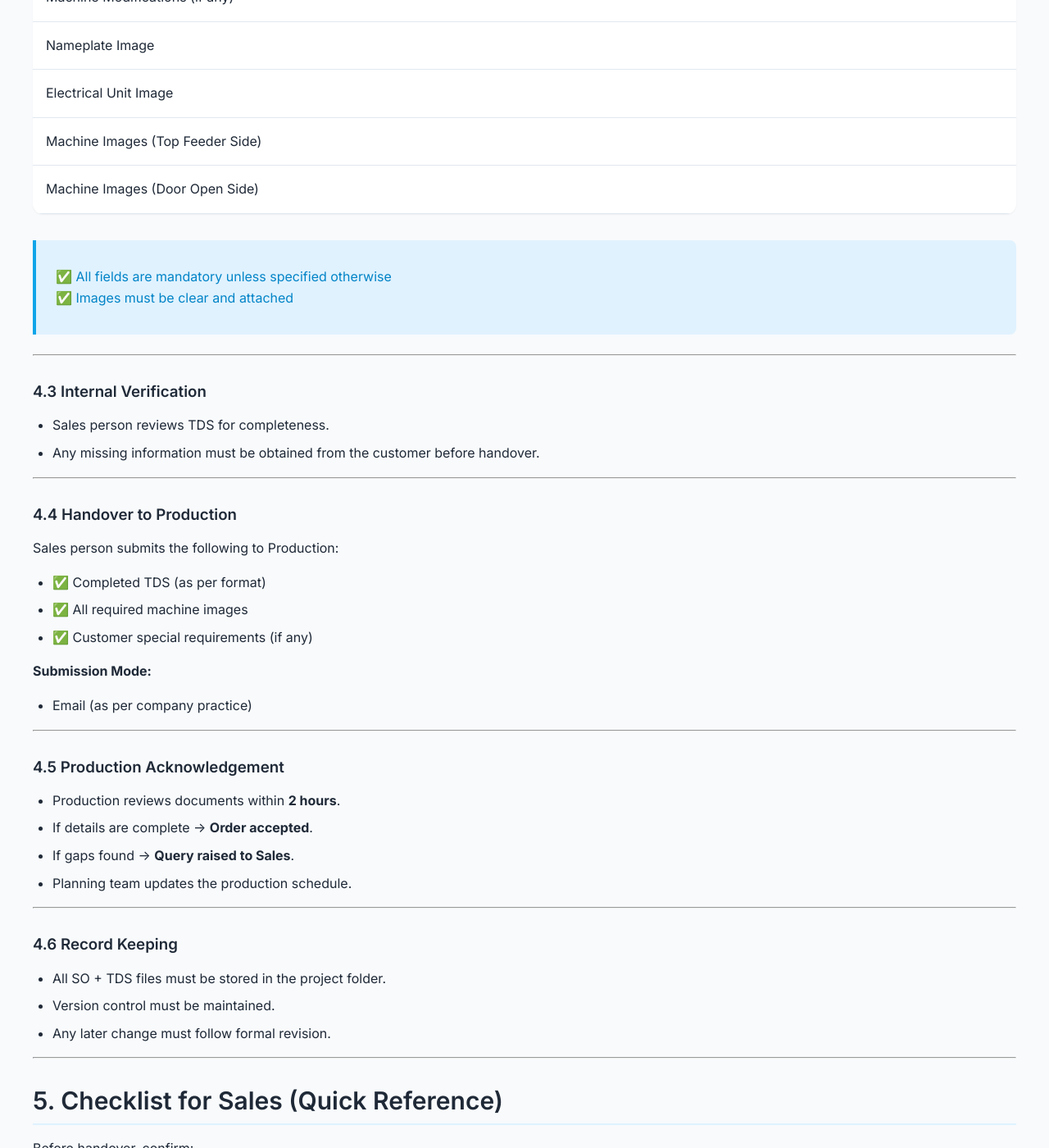
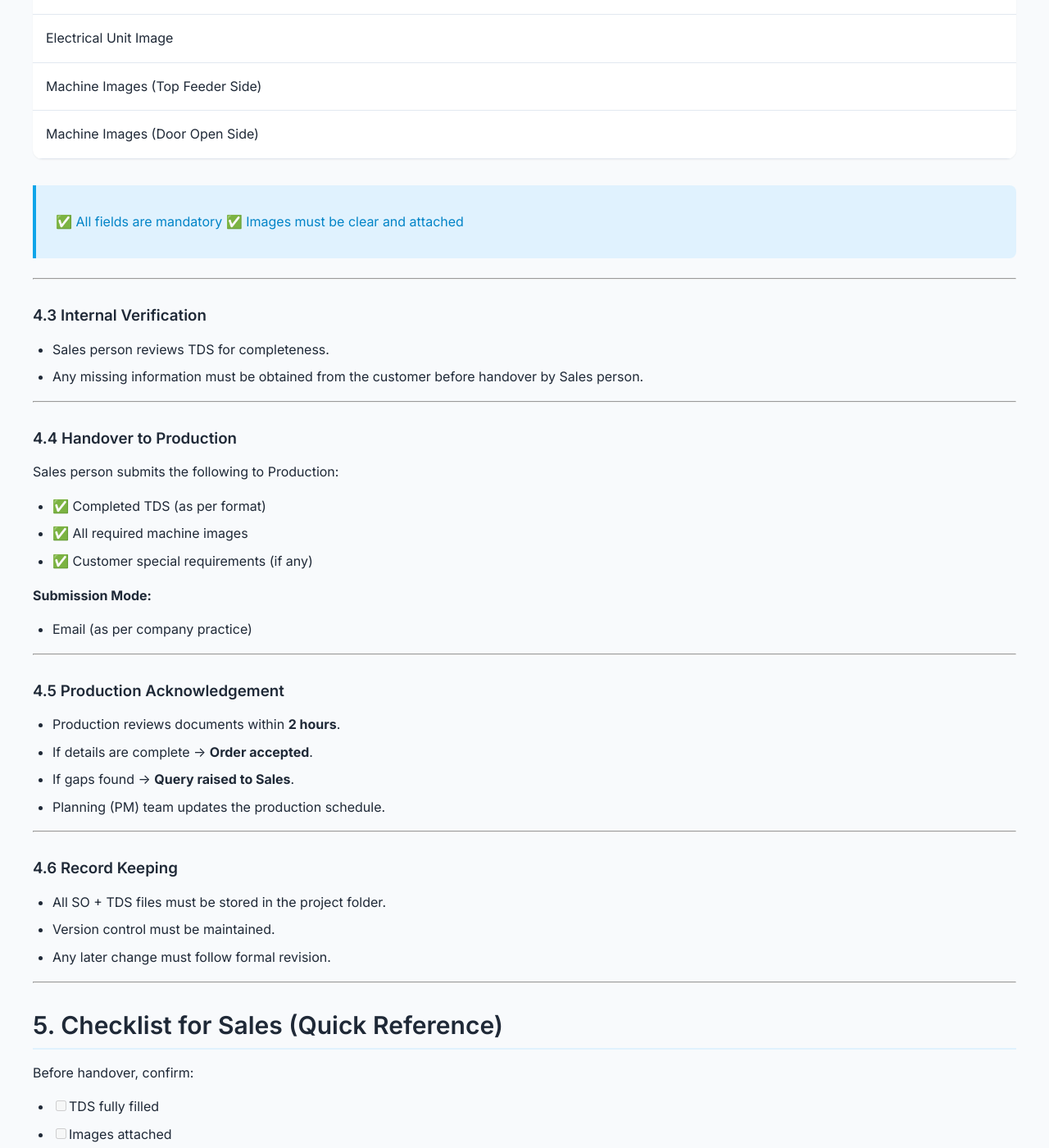
Before and after one commit to cvramanan/countAI-sop, a Jekyll site: the page built from Production_SOP/SOP_005_TdsAfterSalesOrder.md, in a window 1280 px wide and 1400 px high, scrolled down 2289 px. Shown: the whole window at 82% size. Built offline with Jekyll 4.4.1, drawn with Linux system fonts in a browser that asks for light colours; our own code applies the rules of GitHub Pages for plain Markdown files; some of the changed text lies outside the part shown.

Commit message:
Update SOP_005_TdsAfterSalesOrder.md

```diff
--- a/Production_SOP/SOP_005_TdsAfterSalesOrder.md
+++ b/Production_SOP/SOP_005_TdsAfterSalesOrder.md
@@ -65,14 +63,14 @@ Sales person must ensure the following are properly filled in the provided table
 | Machine Images (Top Feeder Side) | |
 | Machine Images (Door Open Side) | |
 
-> ✅ All fields are mandatory unless specified otherwise
+> ✅ All fields are mandatory
 > ✅ Images must be clear and attached
 
 ---
 
 ### 4.3 Internal Verification
 - Sales person reviews TDS for completeness.
-- Any missing information must be obtained from the customer before handover.
+- Any missing information must be obtained from the customer before handover by Sales person.
 
 ---
 
@@ -93,7 +91,7 @@ Sales person submits the following to Production:
 - Production reviews documents within **2 hours**.
 - If details are complete → **Order accepted**.
 - If gaps found → **Query raised to Sales**.
-- Planning team updates the production schedule.
+- Planning (PM) team updates the production schedule.
 
 ---
 
```
Also changed, not shown: other parts of Production_SOP/SOP_005_TdsAfterSalesOrder.md (+2 -5 lines).
